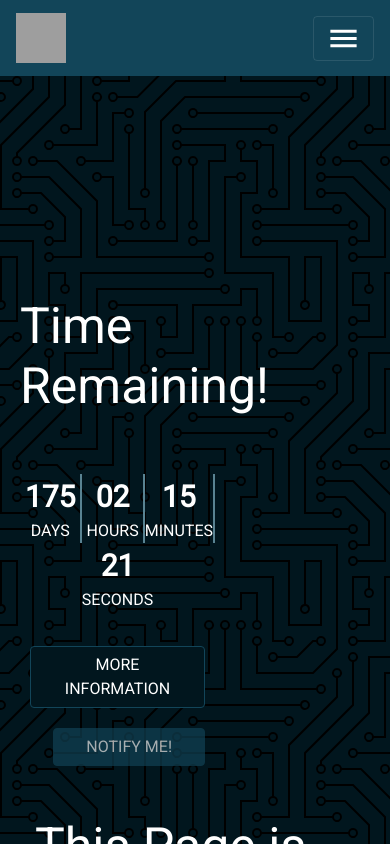
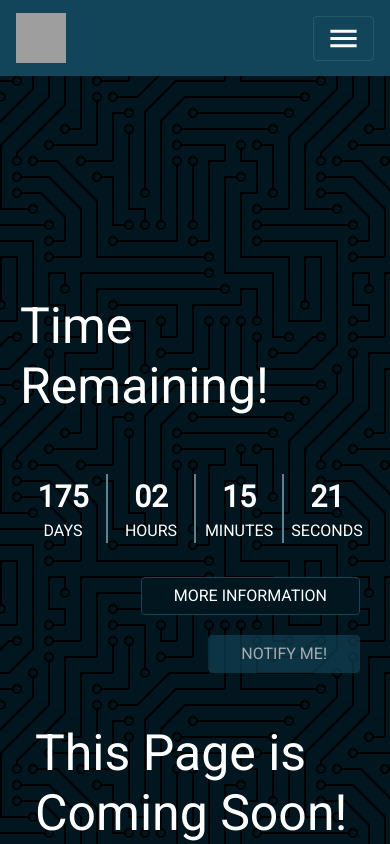
Before and after one commit to JuanJo53/my-web-page, a React (Create React App) app: page / in a window 390 px wide. Shown: the top 844 px of the page. Built offline with nearby package versions, Linux system fonts and the light colour scheme; grey boxes are pictures that could not be loaded.

Commit message:
responsive content on coming soon page

```diff
--- a/src/pages/aux-pages/ComingSoon.jsx
+++ b/src/pages/aux-pages/ComingSoon.jsx
@@ -11,9 +11,9 @@ class ComingSoon extends Component {
 	render() {
 		const { countdown } = this.state;
 		return (
-			<div className="comingsoon container ">
+			<div className="comingsoon container-fluid container-lg">
 				<div className="row align-items-center">
-					<div className="time col-6">
+					<div className="time col col-sm-auto col-lg-4 col-lg-6 col-md-auto">
 						<div className="row">
 							<h1 className="fs-1 fw-bolder">Time Remaining!</h1>
 						</div>
@@ -24,7 +24,7 @@ class ComingSoon extends Component {
 							<button className="btn btn-primary disabled">NOTIFY ME!</button>
 						</div>
 					</div>
-					<div className="coming col">
+					<div className="coming col col-sm-auto col-lg-4 col-lg-5 col-md-auto ">
 						<h1 className="fs-1 fw-bolder">This Page is Coming Soon!</h1>
 						<h5 className="fw-normal">
 							This sections is still in building. It will be available for your soon, with some awesome stuff to
--- a/src/styles/ComingSoon.scss
+++ b/src/styles/ComingSoon.scss
@@ -1,5 +1,5 @@
 .comingsoon {
-	margin-top: 200px;
+	margin: 200px;
 }
 .fs-1 {
 	font-size: 50px;
```
